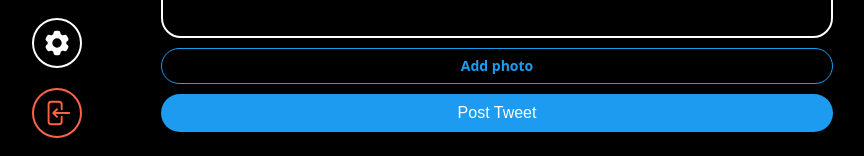
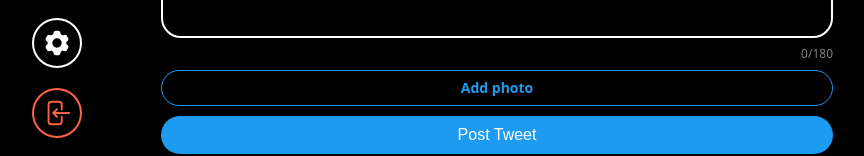
Before and after one commit to mjtime/nwitter-study, a React (Vite) app: page / in a window 1280 px wide. Shown: the part 172-328 px from the top of the page, without its empty margins (237-1101 px from the left). Built offline with nearby package versions, Linux system fonts and the light colour scheme; no server answers; the database is empty; sample sign-in values are in the browser's storage.

Commit message:
feat: 게시물 작성시 실시간 글자수 표시 기능 추가

```diff
--- a/src/components/post-tweet-form.tsx
+++ b/src/components/post-tweet-form.tsx
@@ -38,6 +38,12 @@
     outline: none;
     border-color: #1d9bf0;
   }
+`;
+
+const TextLength = styled.p<{ $isLimit: boolean }>`
+  align-self: flex-end;
+  color: ${(props) => (props.$isLimit ? "#f08080" : "#ffffff80")};
+  font-size: 12px;
 `;
 
 const AttachFileButton = styled.label`
@@ -173,6 +179,7 @@
         value={tweet}
         placeholder="What is happening?"
       />
+      <TextLength $isLimit={tweet.length >= 180}>{tweet.length}/180</TextLength>
       {file && (
         <ImgPreviewWrapper>
           <ImgPreview src={file} alt="uploaded preview" />
```
